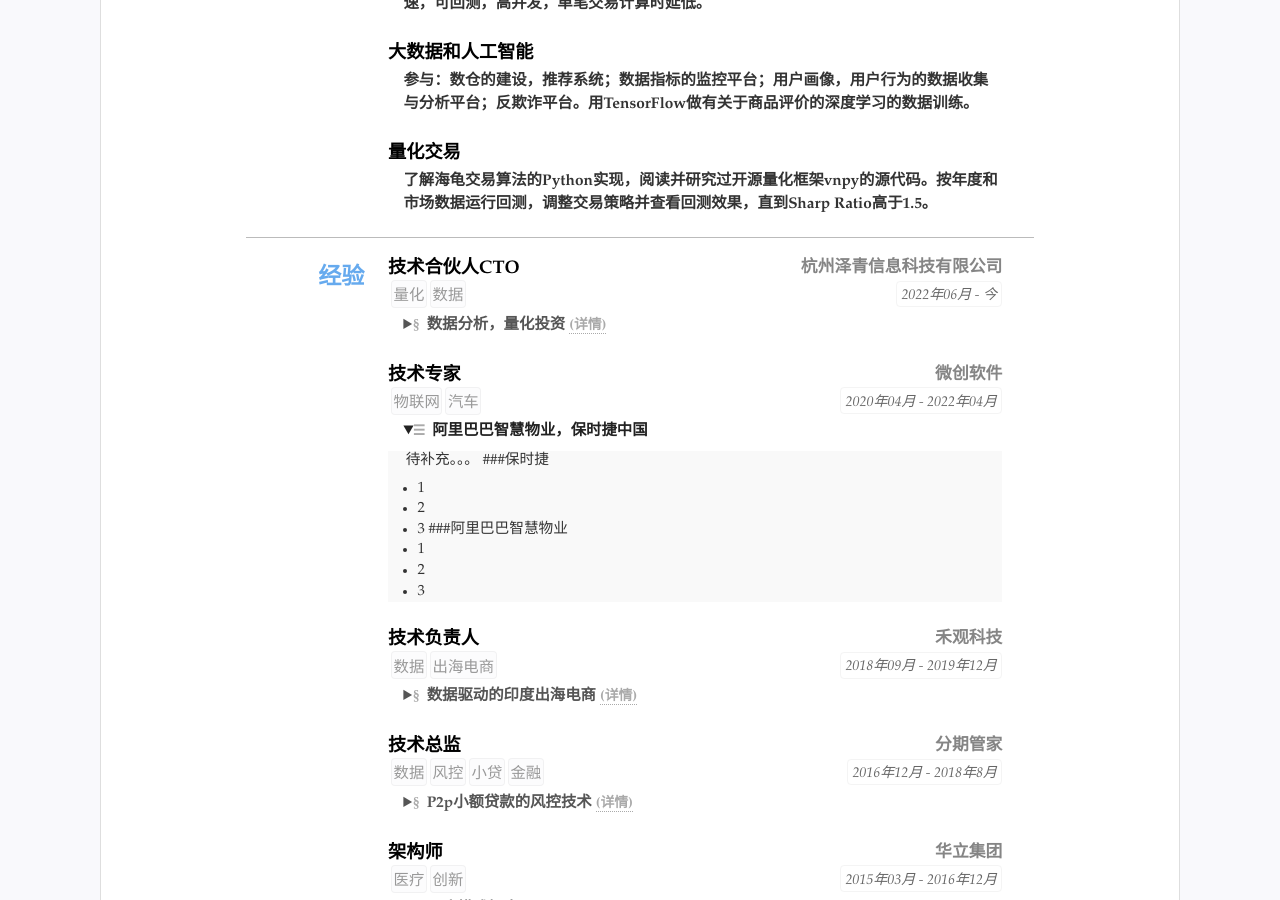
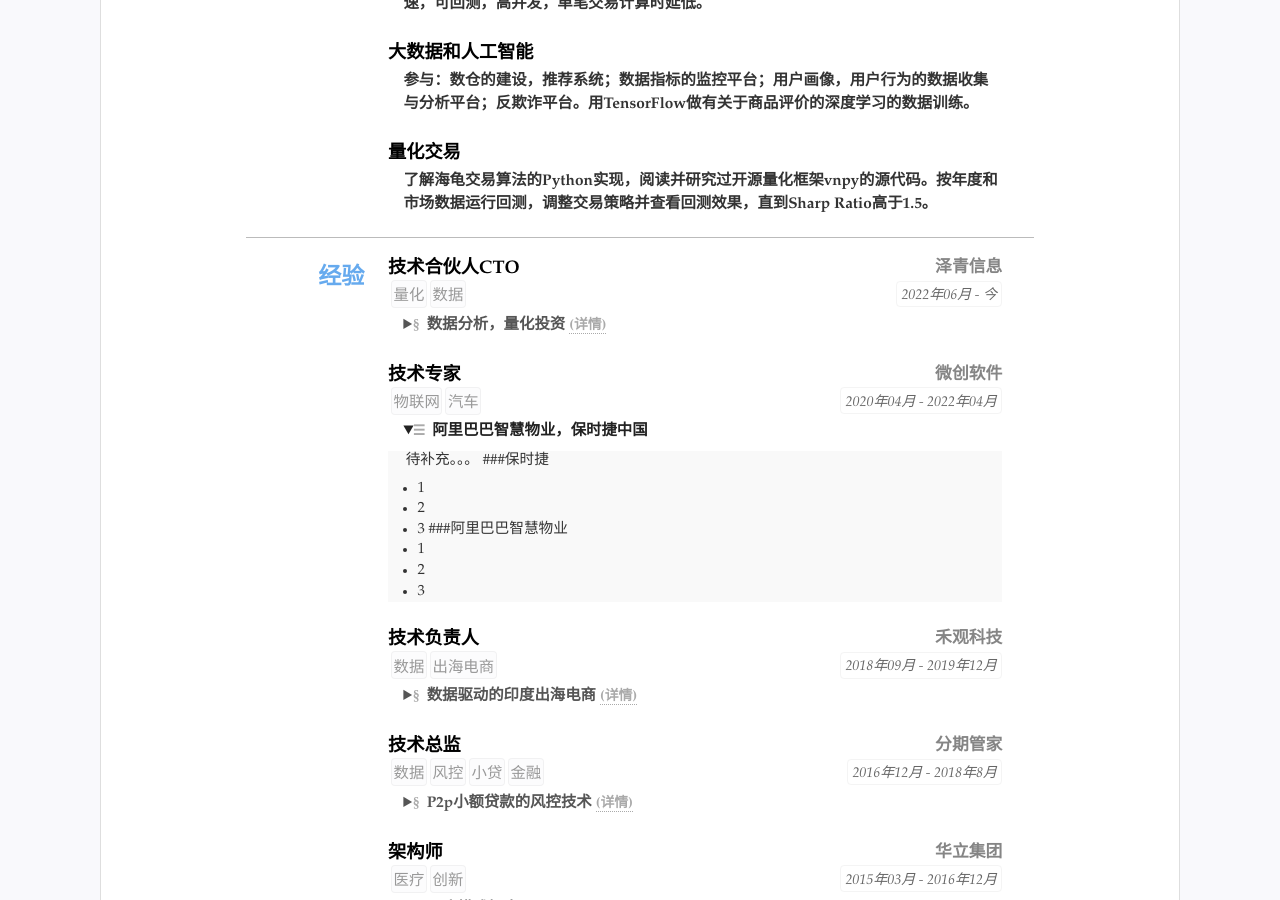
Before and after one commit to kennykong/resume, a Jekyll site: the page built from index.html, in a window 1280 px wide and 900 px high, scrolled down 1281 px. Built offline with Jekyll 4.4.1, drawn with Linux system fonts in a browser that asks for light colours.

Commit message:
update resume.yml

```diff
--- a/_data/resume.yml
+++ b/_data/resume.yml
@@ -89,7 +89,7 @@ main: #简历主要内容，
   name: 经验
   content:
   - title: 技术合伙人CTO
-    sub: 杭州泽青信息科技有限公司
+    sub: 泽青信息
     duration: "2022年06月 - 今"
     tags:
     - 量化
```
